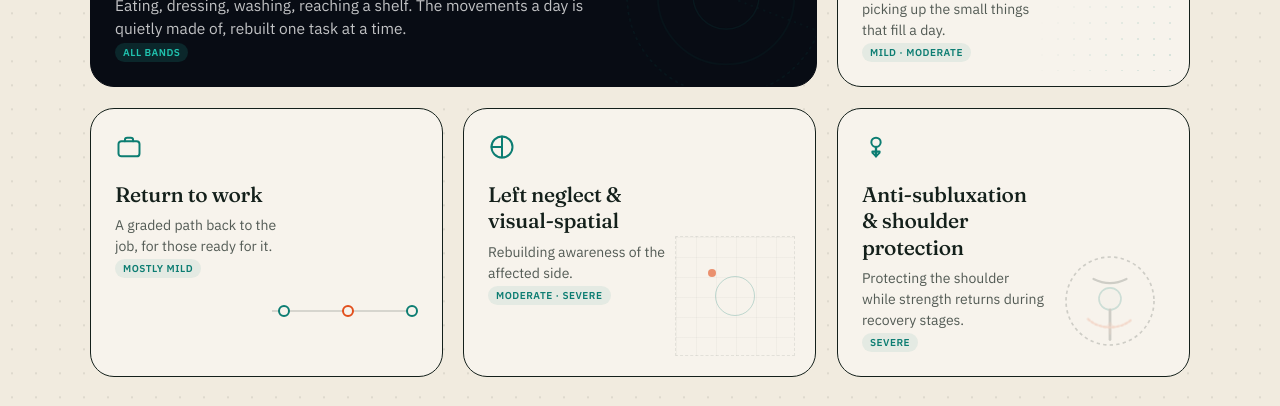
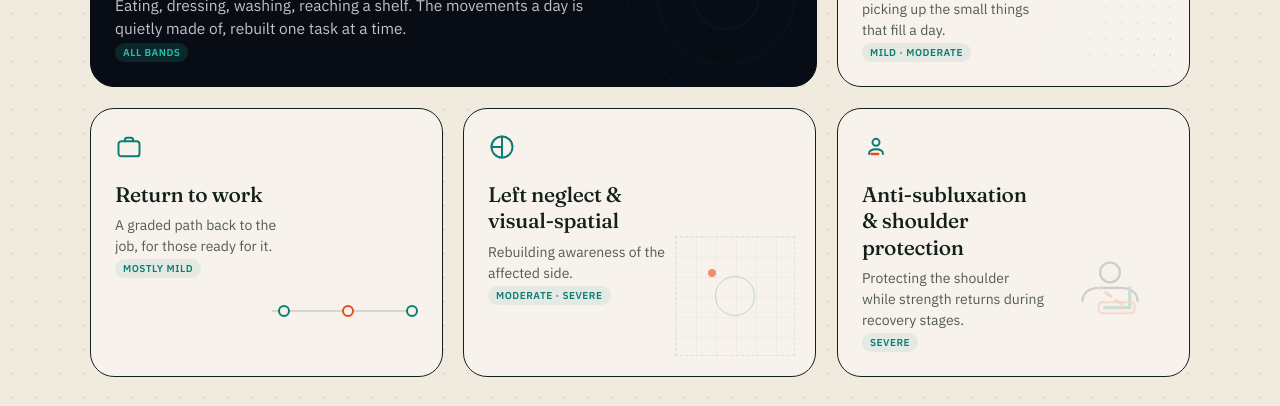
Before and after one commit to manyworldss/reach, a React (Vite) app: page / in a window 1280 px wide. Shown: the part 3100-3506 px from the top of the page. Built offline with nearby package versions, Linux system fonts and the light colour scheme.

Commit message:
Redesign shoulder subluxation protection card graphic to be a highly recognizable body-in-sling outline

```diff
--- a/src/components/LandingPage.css
+++ b/src/components/LandingPage.css
@@ -1028,24 +1028,23 @@
   transform: scale(1.08) translateY(-4px);
 }
 
-/* Animations for shoulder protection */
-.reach-landing .bento-shoulder-visual .sh-cradle {
-  animation: sh-pulse-cradle 3s ease-in-out infinite;
+/* Animations for shoulder support figure */
+.reach-landing .bento-shoulder-visual .sling-pouch {
+  animation: sh-float 3.5s ease-in-out infinite;
   transform-origin: center;
 }
-.reach-landing .bento-shoulder-visual .sh-arrow {
-  animation: sh-slide-arrow 1.8s ease-in-out infinite;
-  transform-origin: center;
-}
-
-@keyframes sh-pulse-cradle {
-  0%, 100% { opacity: 0.7; transform: translateY(0); }
-  50% { opacity: 1; transform: translateY(2px); }
-}
-@keyframes sh-slide-arrow {
-  0% { transform: translateY(3px); opacity: 0.2; }
-  50% { transform: translateY(-3px); opacity: 1; }
-  100% { transform: translateY(3px); opacity: 0.2; }
+.reach-landing .bento-shoulder-visual .sling-strap {
+  stroke-dasharray: 6 6;
+  animation: sh-strap-flow 1.5s linear infinite;
+}
+
+@keyframes sh-float {
+  0%, 100% { transform: translateY(0); }
+  50% { transform: translateY(-2.5px); }
+}
+@keyframes sh-strap-flow {
+  from { stroke-dashoffset: 12; }
+  to { stroke-dashoffset: 0; }
 }
 
 /* ============ patient app ============ */
--- a/src/components/LandingPage.tsx
+++ b/src/components/LandingPage.tsx
@@ -498,9 +498,9 @@ export default function LandingPage({ onLaunchApp }: LandingPageProps) {
             <div className="bento-card bento-wide rv rv-zoom rv-d4">
               <div className="bento-content">
                 <svg className="pico" viewBox="0 0 24 24" fill="none" stroke="currentColor" strokeWidth="1.7" strokeLinecap="round" strokeLinejoin="round">
-                  <circle cx="12" cy="8" r="4" />
-                  <path d="M12 12v8M9 16h6" strokeWidth="2" />
-                  <path d="M12 20l-3-3M12 20l3-3" />
+                  <circle cx="12" cy="8" r="3" />
+                  <path d="M6 18c0-3 2.5-4 6-4s6 1 6 4" />
+                  <path d="M8 18h6" stroke="var(--orange)" strokeWidth="2" strokeLinecap="round" />
                 </svg>
                 <h3>Anti-subluxation &amp; shoulder protection</h3>
                 <p>Protecting the shoulder while strength returns during recovery stages.</p>
@@ -508,12 +508,11 @@ export default function LandingPage({ onLaunchApp }: LandingPageProps) {
               </div>
               <div className="bento-shoulder-visual">
                 <svg viewBox="0 0 100 100" fill="none" stroke="currentColor" strokeWidth="1.5">
-                  <circle cx="50" cy="50" r="40" strokeDasharray="3 3" className="sh-ring" />
-                  <path d="M35 30 C 45 35, 55 35, 65 30" strokeWidth="2" strokeLinecap="round" className="sh-joint" />
-                  <circle cx="50" cy="48" r="10" fill="rgba(12, 125, 114, 0.08)" stroke="var(--teal)" strokeWidth="1.5" className="sh-head" />
-                  <path d="M50 58 L50 85" strokeWidth="2.5" strokeLinecap="round" className="sh-bone" />
-                  <path d="M30 65 C 40 75, 60 75, 70 65" stroke="var(--orange)" strokeWidth="2" strokeDasharray="2 2" strokeLinecap="round" className="sh-cradle" />
-                  <path d="M50 78 L50 68 M47 72 L50 68 L53 72" stroke="var(--orange)" strokeWidth="1.5" strokeLinecap="round" strokeLinejoin="round" className="sh-arrow" />
+                  <path d="M25 50 C 25 42, 32 38, 40 38 L 60 38 C 68 38, 75 42, 75 50" strokeWidth="2" strokeLinecap="round" className="body-torso" />
+                  <circle cx="50" cy="24" r="9" strokeWidth="2" className="body-head" fill="rgba(20, 32, 27, 0.03)" />
+                  <path d="M68 38 L68 56 L45 56" stroke="var(--teal)" strokeWidth="3" strokeLinecap="round" strokeLinejoin="round" className="body-arm" />
+                  <path d="M40 38 L65 56" stroke="var(--orange)" strokeWidth="2.5" strokeLinecap="round" className="sling-strap" />
+                  <path d="M42 51 L70 51 C 73 51, 73 61, 70 61 L42 61 C 39 61, 39 51, 42 51 Z" fill="rgba(226, 79, 28, 0.08)" stroke="var(--orange)" strokeWidth="1.5" className="sling-pouch" />
                 </svg>
               </div>
             </div>
```
